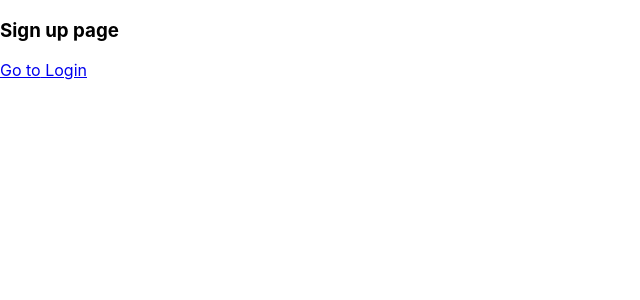
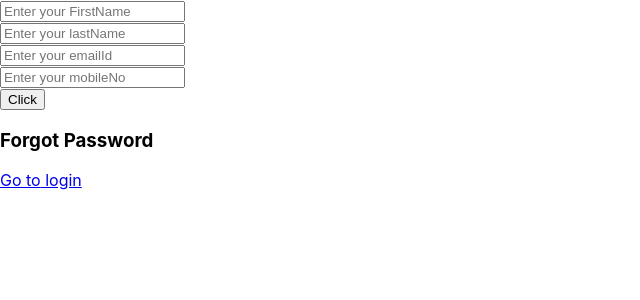
Before and after one commit to Harshvardhan2609/LoginPortal, a React (Create React App) app: page /SignUp in a window 1280 px wide. Shown: the top 300 px of the page, without its empty margins (0-640 px from the left). Built offline with nearby package versions, Linux system fonts and the light colour scheme.

Commit message:
SignUp Designed

```diff
--- a/src/Components/Signup/Signup.jsx
+++ b/src/Components/Signup/Signup.jsx
@@ -1,12 +1,96 @@
-import React from "react";
+import React, { useState } from "react";
 import { Link } from "react-router-dom";
 import strings from "../Constants/StringConstants";
+import { useNavigate } from "react-router-dom";
+
 const SignUp = () => {
-    return (
-        <div>
-            <h3>{strings.signUpPageText}</h3>
-            <Link to="/" >{strings.goToText} Login</Link>
-        </div>
-    );
+  const navigate = useNavigate();
+
+  const [firstName, setfirstName] = useState("");
+  const [lastName, setLastName] = useState("");
+  const [emailId, setemailId] = useState("");
+  const [mobileNo, setmobileNo] = useState("");
+
+  const onPressConfirmSignUpButton = () => {
+    let signUpObjectToBeSentToAPI = {
+      lastName: lastName,
+      emailId: emailId,
+      firstName: firstName,
+      mobileNo: mobileNo,
+    };
+    alert("Data saved successfully");
+    console.log(JSON.stringify(signUpObjectToBeSentToAPI));
+    // setUsername("");  // Reseting the inital states uncheck if you want to stay on the same page, else change naviage to desired location
+    // setmobileNumber("");
+    // setenterPassword("");
+    // setconfirmPassword("");
+    navigate("/");
+  };
+
+  const onChangefirstName = (text) => {
+    setfirstName(text);
+    console.log("handle change called" + firstName);
+  };
+
+  const onChangelastName = (text) => {
+    setLastName(text);
+    console.log("handle change called" + lastName);
+  };
+
+  const onChangeemailId = (text) => {
+    setemailId(text);
+    console.log("handle change called" + emailId);
+  };
+
+  const onChangemobileNo = (text) => {
+    setmobileNo(text);
+    console.log("handle change called" + mobileNo);
+  };
+  return (
+    <div>
+      <div1>
+        <input
+          placeholder="Enter your FirstName"
+          type="text"
+          value={firstName}
+          onChange={(obj) => onChangefirstName(obj.target.value)}
+        />
+        <br />
+        <input
+          placeholder="Enter your lastName"
+          type="text"
+          value={lastName}
+          onChange={(obj) => onChangelastName(obj.target.value)}
+        />
+        <br />
+        <input
+          placeholder="Enter your emailId"
+          type="text"
+          value={emailId}
+          onChange={(obj) => onChangeemailId(obj.target.value)}
+        />
+        <br />
+        <input
+          placeholder="Enter your mobileNo"
+          type="number"
+          value={mobileNo}
+          onChange={(obj) => onChangemobileNo(obj.target.value)}
+        />{" "}
+        <br />
+      </div1>
+      <div2>
+        <button
+          onClick={() => {
+            onPressConfirmSignUpButton();
+          }}
+        >
+          Click
+        </button>
+      </div2>
+      <h3>{strings.ForgotPasswordText}</h3>
+      <Link to="/">{strings.goToText} login</Link>
+    </div>
+  );
 };
+
 export default SignUp;
```
Also changed, not shown: 14 other files (tests, documents, lock files or other folders).
